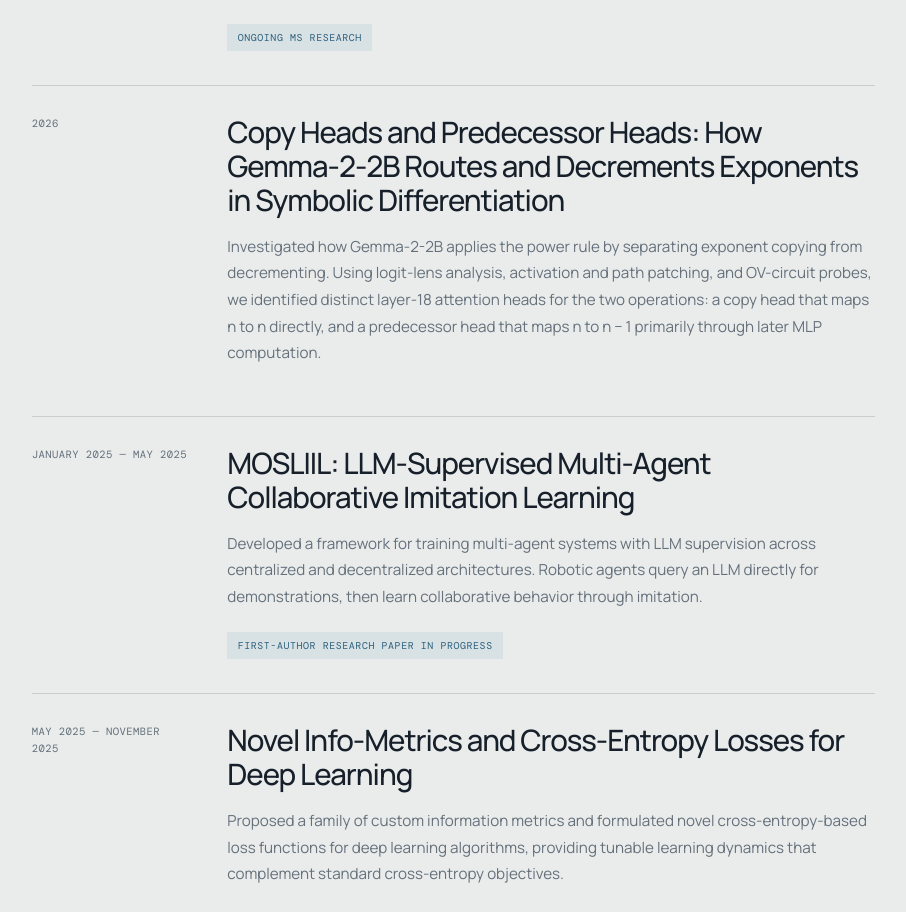
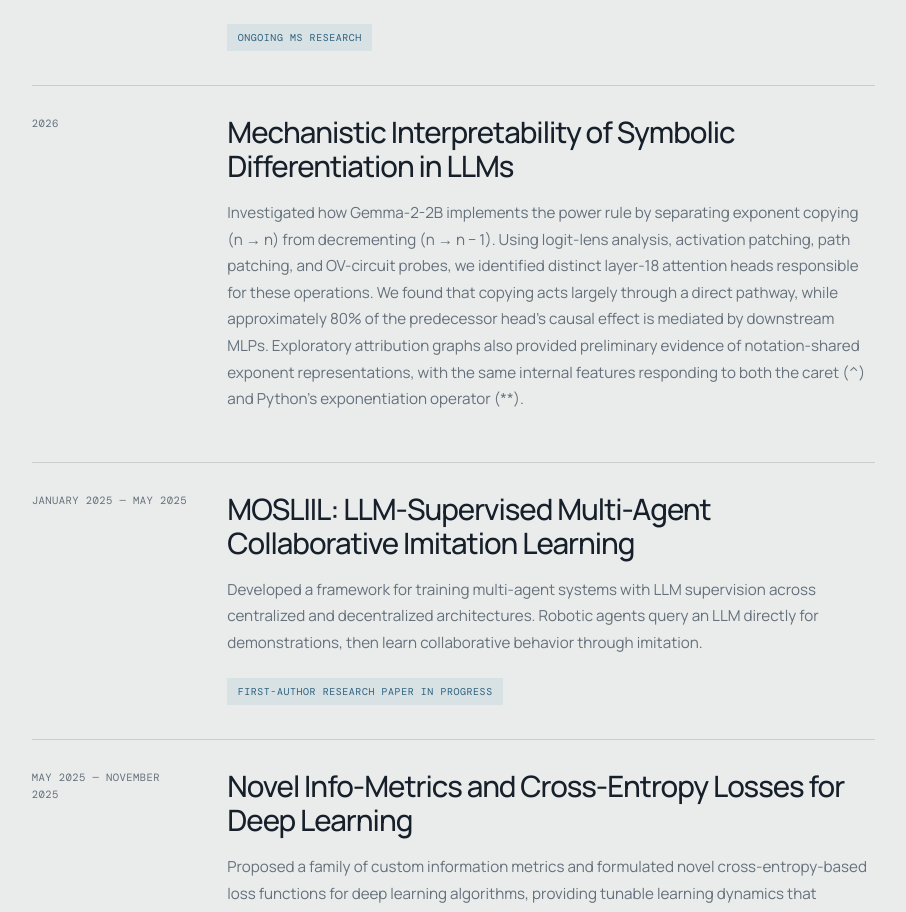
Before and after one commit to programmerPrati/programmerPrati.github.io, a React (Vite) app: page / in a window 1280 px wide. Shown: the part 1127-2039 px from the top of the page, without its empty margins (347-1253 px from the left). Built offline with nearby package versions, Linux system fonts and the light colour scheme; a web font is replaced by a local one.

Commit message:
Refine interpretability paper summary

```diff
--- a/src/data/portfolio.ts
+++ b/src/data/portfolio.ts
@@ -53,10 +53,10 @@ export const portfolio = {
       links: [],
     },
     {
-      title: 'Copy Heads and Predecessor Heads: How Gemma-2-2B Routes and Decrements Exponents in Symbolic Differentiation',
+      title: 'Mechanistic Interpretability of Symbolic Differentiation in LLMs',
       period: '2026',
       description: [
-        'Investigated how Gemma-2-2B applies the power rule by separating exponent copying from decrementing. Using logit-lens analysis, activation and path patching, and OV-circuit probes, we identified distinct layer-18 attention heads for the two operations: a copy head that maps n to n directly, and a predecessor head that maps n to n − 1 primarily through later MLP computation.',
+        "Investigated how Gemma-2-2B implements the power rule by separating exponent copying (n → n) from decrementing (n → n − 1). Using logit-lens analysis, activation patching, path patching, and OV-circuit probes, we identified distinct layer-18 attention heads responsible for these operations. We found that copying acts largely through a direct pathway, while approximately 80% of the predecessor head's causal effect is mediated by downstream MLPs. Exploratory attribution graphs also provided preliminary evidence of notation-shared exponent representations, with the same internal features responding to both the caret (^) and Python's exponentiation operator (**).",
       ],
       links: [],
     },
```
